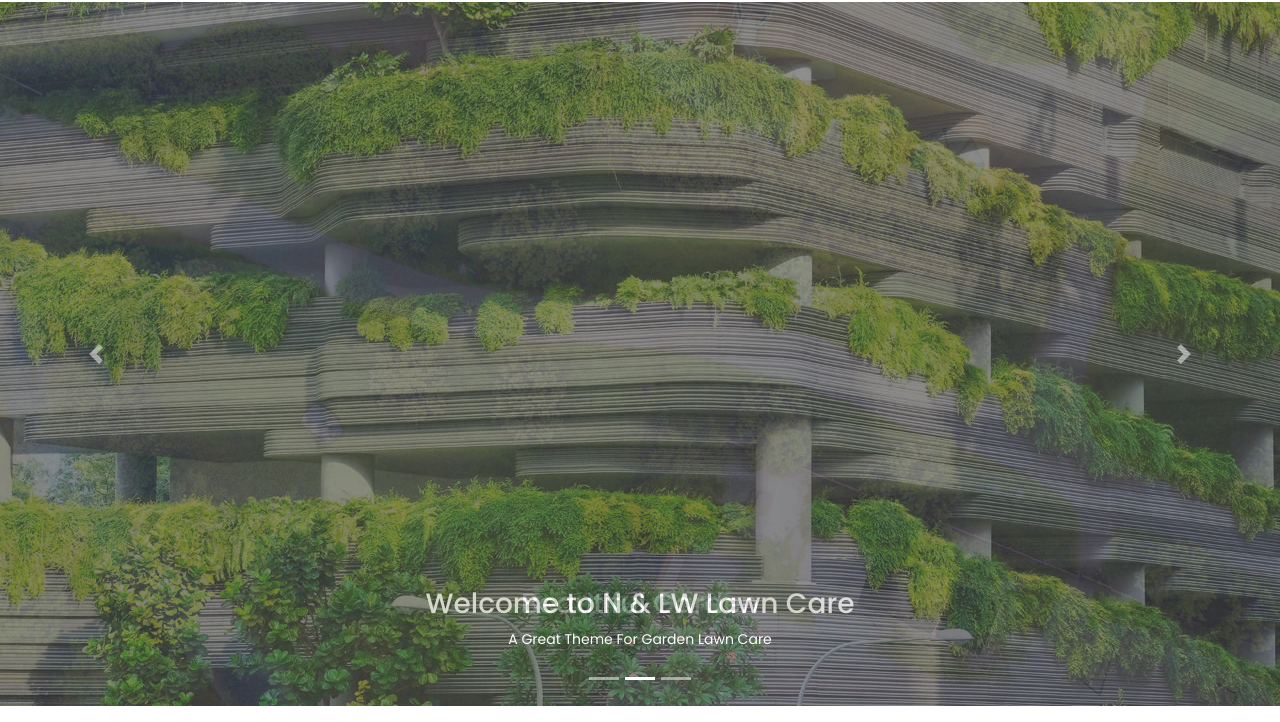
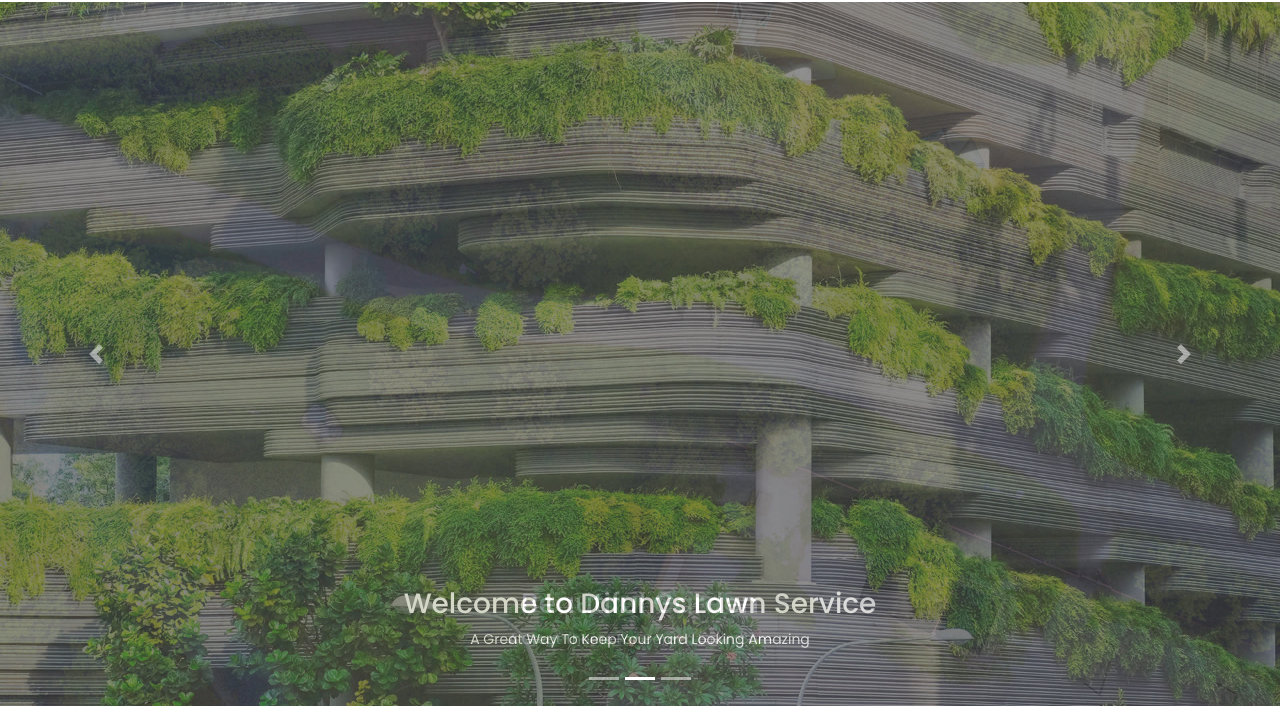
Before and after one commit to Terminal-Productions/Website, a plain HTML site: page index.html in a window 1280 px wide. Shown: the part 78-800 px from the top of the page. Drawn offline with Linux system fonts and the light colour scheme.

Commit message:
Update index.html

```diff
--- a/index.html
+++ b/index.html
@@ -5,7 +5,7 @@
 	<meta name="viewport" content="width=device-width, initial-scale=1, shrink-to-fit=no">
 	<meta name="description" content="">
 	<meta name="author" content="">
-	<title>N & LW Lawn Care - Landscaping Bootstrap4 HTML5 Responsive Template </title>
+	<title>Dannys Lawn Service</title>
 	<!-- Bootstrap core CSS -->
 	<link href="vendor/bootstrap/css/bootstrap.min.css" rel="stylesheet">
 	<!-- Fontawesome CSS -->
@@ -84,8 +84,8 @@
                <!-- Slide One - Set the background image for this slide in the line below -->
                <div class="carousel-item active" style="background-image: url('images/slider-01.jpg')">
                   <div class="carousel-caption d-none d-md-block">
-                     <h3>Welcome to N & LW Lawn Care</h3>
-                     <p>A Great Theme For Garden Lawn Care</p>
+                     <h3>Welcome to Dannys Lawn Service</h3>
+                     <p>A Great Way To Keep Your Yard Looking Amazing</p>
                   </div>
                </div>
                <!-- Slide Two - Set the background image for this slide in the line below -->
@@ -98,8 +98,8 @@
                <!-- Slide Three - Set the background image for this slide in the line below -->
                <div class="carousel-item" style="background-image: url('images/slider-03.jpg')">
                   <div class="carousel-caption d-none d-md-block">
-                     <h3>Welcome to N & LW Lawn Care</h3>
-                     <p>A Great Theme For Garden Lawn Care</p>
+                     <h3>Dannys Lawn Service</h3>
+                     <p>A Great Way To Keep Your Yard Looking Amazing</p>
                   </div>
                </div>
             </div>
```
